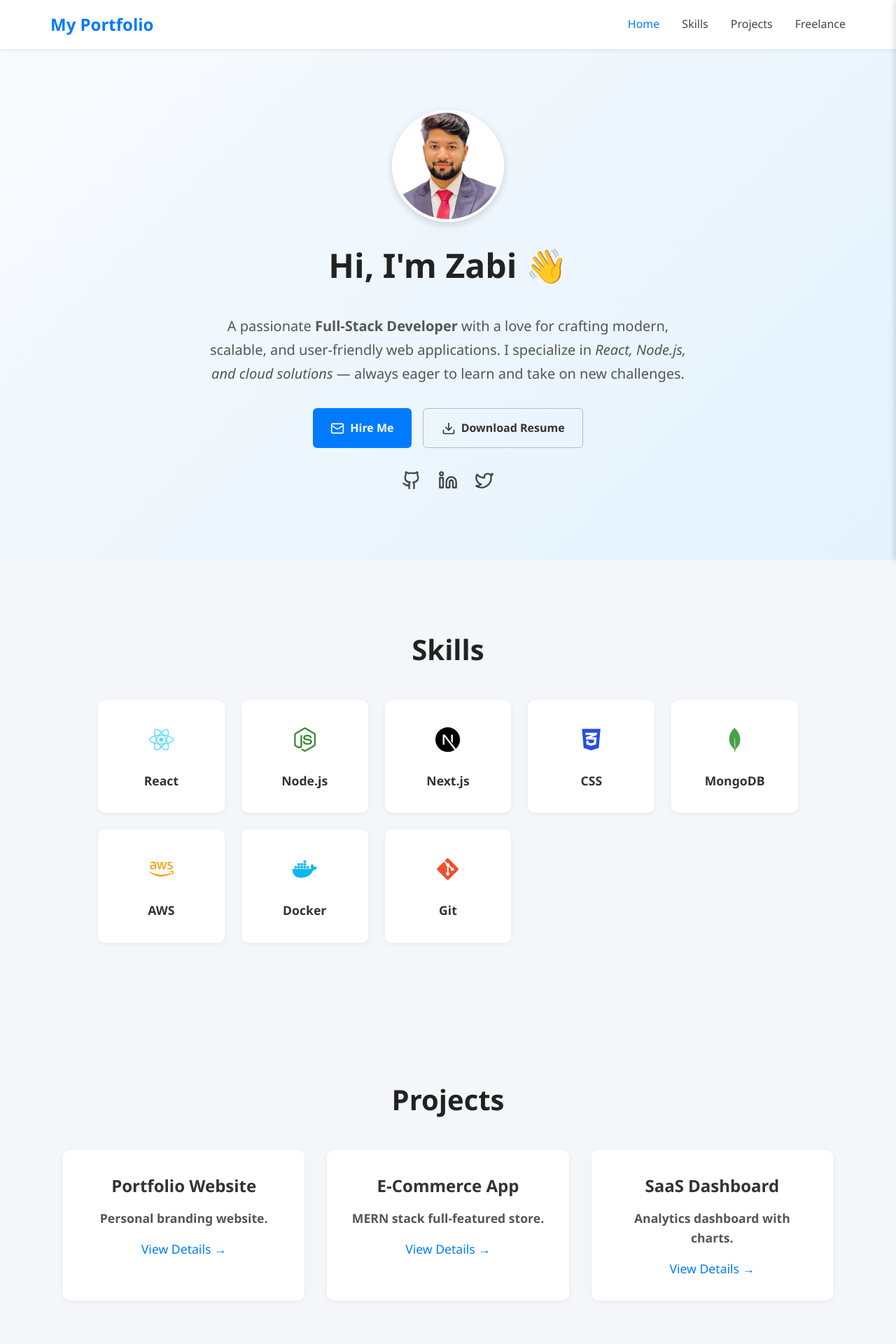
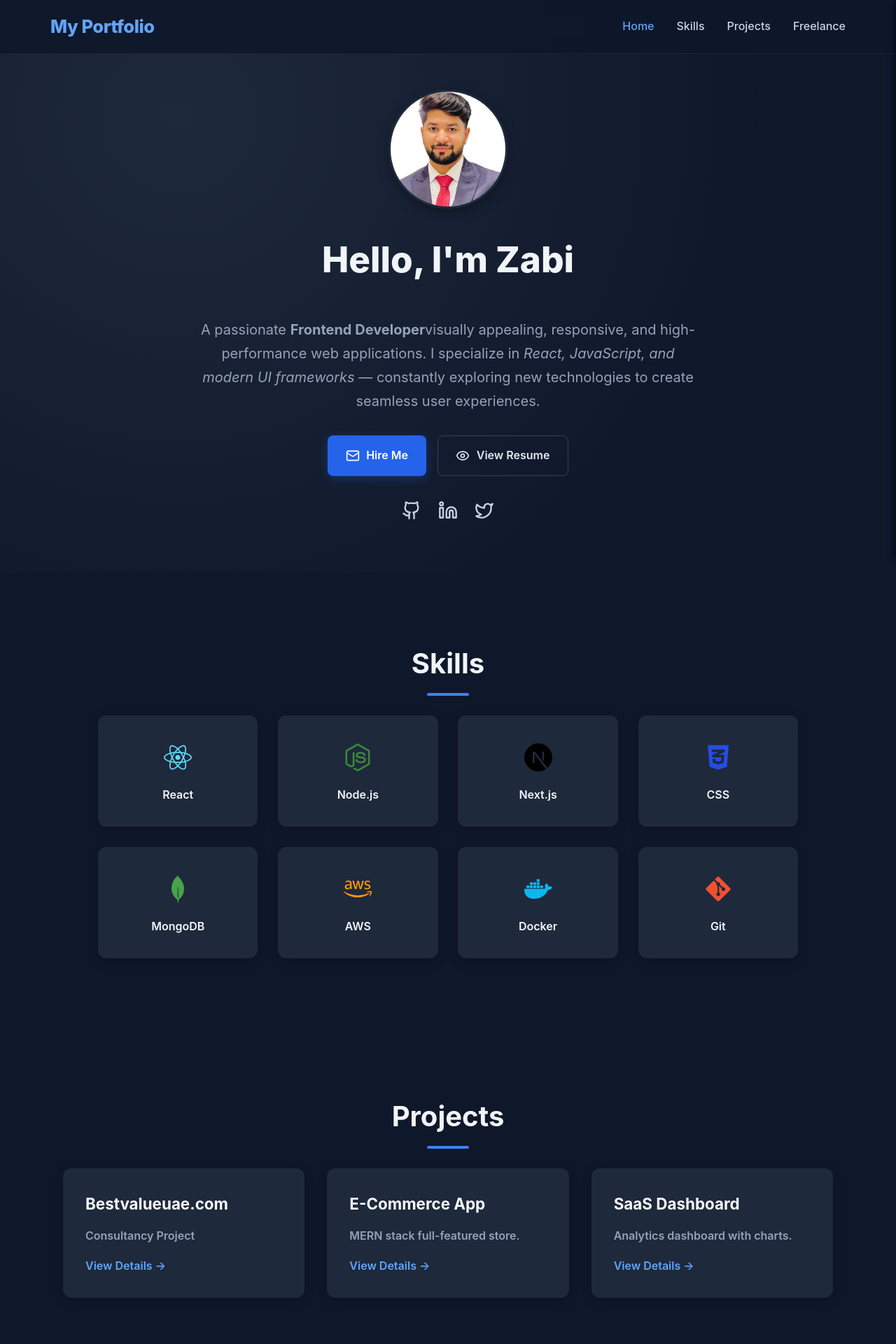
Before and after one commit to mdzabicode/My-Portfolio, a React (Vite) app: page / in a window 1280 px wide. Shown: the top 1920 px of the page at 70% size. Built offline with nearby package versions, Linux system fonts and the light colour scheme.

Commit message:
Added the links and stylings

```diff
--- a/src/Components/Freelance.jsx
+++ b/src/Components/Freelance.jsx
@@ -4,8 +4,17 @@ export default function Freelance() {
     <section id="freelance" className="section freelance">
       <h2>Freelance Work</h2>
       <p>
-        I collaborate with clients globally to build impactful solutions —
-        from business websites to scalable SaaS applications.
+       Frontend: Built with Next.js (React + TypeScript), styled using Tailwind CSS, with server-side rendering (SSR) for SEO and fast load times.
+
+Backend/API: Uses Next.js API Routes or serverless functions to handle form submissions and service requests.
+
+Database/CMS: Content managed through a Headless CMS (like Strapi/Sanity) or a database (MongoDB/PostgreSQL) via Prisma ORM.
+
+Integrations: Contact forms linked with SendGrid/Mailgun, Google Analytics for tracking, Yoast-style SEO setup with metadata.
+
+Deployment: Hosted on Vercel (ideal for Next.js) with automatic CI/CD and CDN for global performance.
+
+Why Next.js: Delivers fast, SEO-friendly, scalable, and maintainable architecture—perfect for a consultancy website needing visibility and reliability.
       </p>
     </section>
   );
--- a/src/Components/Hero.jsx
+++ b/src/Components/Hero.jsx
@@ -1,5 +1,5 @@
 import { motion } from "framer-motion";
-import { Mail, Download, Github, Linkedin, Twitter } from "lucide-react";
+import { Mail, Github, Linkedin, Twitter, Eye } from "lucide-react";
 import React from "react";
 
 export default function Hero() {
@@ -21,38 +21,37 @@ export default function Hero() {
         animate={{ opacity: 1, y: 0 }}
         transition={{ duration: 0.8 }}
       >
-        Hi, I'm Zabi 👋
+        Hello, I'm Zabi
       </motion.h2>
 
       {/* Brief Summary */}
       <p className="summary">
-        A passionate <strong>Full-Stack Developer</strong> with a love for
-        crafting modern, scalable, and user-friendly web applications.
-        I specialize in <em>React, Node.js, and cloud solutions</em> — always
-        eager to learn and take on new challenges.
-      </p>
-
+  A passionate <strong>Frontend Developer</strong>
+  visually appealing, responsive, and high-performance web applications.
+  I specialize in <em>React, JavaScript, and modern UI frameworks</em> —
+  constantly exploring new technologies to create seamless user experiences.
+</p>
       {/* Buttons */}
       <div className="hero-buttons">
         <a href="mailto:your-email@example.com" className="btn primary">
           <Mail size={20} /> Hire Me
         </a>
-        <a href="/resume.pdf" download className="btn secondary">
-          <Download size={20} /> Download Resume
+        <a href="https://www.dropbox.com/scl/fi/bwqgl7l4zktylfz4pc4vb/Rezume-3.pdf?rlkey=rk3ogugpqw8wnoobi1xgf5ziv&st=0xasvrc4&dl=0" download className="btn secondary">
+          <Eye size={20} /> View Resume
         </a>
       </div>
 
       {/* Social Media Links */}
       <div className="social-links">
         <a
-          href="https://github.com/yourusername"
+          href="https://github.com/mdzabicode"
           target="_blank"
           rel="noopener noreferrer"
         >
           <Github size={28} />
         </a>
         <a
-          href="https://www.linkedin.com/in/mohammed-zabi-khan-b21ab7228"
+          href="http://www.linkedin.com/in/mohammed-zabi-ullah-khan-b21ab7228"
           target="_blank"
           rel="noopener noreferrer"
         >
--- a/src/Components/Projects.jsx
+++ b/src/Components/Projects.jsx
@@ -1,7 +1,7 @@
 import React, { useState } from "react";
 
 const projects = [
-  { id: 1, title: "Portfolio Website", desc: "Personal branding website." },
+  { id: 1, title: "Bestvalueuae.com", desc: "Consultancy Project",href:"https://www.bestvalueuae.com/" },
   { id: 2, title: "E-Commerce App", desc: "MERN stack full-featured store." },
   { id: 3, title: "SaaS Dashboard", desc: "Analytics dashboard with charts." },
 ];
@@ -15,7 +15,7 @@ export default function Projects() {
           <div key={p.id} className="card">
             <h3>{p.title}</h3>
             <p>{p.desc}</p>
-            <a href="#">View Details →</a>
+            <a href={p.href}>View Details →</a>
           </div>
         ))}
       </div>
--- a/src/styles.css
+++ b/src/styles.css
@@ -10,10 +10,10 @@ html {
 }
 
 body {
-  font-family: "Segoe UI", Roboto, Arial, sans-serif;
-  background: #f4f6f9;
-  color: #333;
-  line-height: 1.6;
+  font-family: "Inter", "Segoe UI", Roboto, Arial, sans-serif;
+  background: #0f172a;
+  color: #e2e8f0;
+  line-height: 1.7;
 }
 
 .app {
@@ -26,10 +26,11 @@ body {
   position: fixed;
   top: 0;
   width: 100%;
-  background: #fff;
-  border-bottom: 1px solid #eaeaea;
-  box-shadow: 0 2px 4px rgba(0,0,0,0.05);
+  background: rgba(15, 23, 42, 0.85);
+  backdrop-filter: blur(12px);
+  border-bottom: 1px solid rgba(255, 255, 255, 0.05);
   z-index: 1000;
+  transition: background 0.3s ease;
 }
 
 .navbar .container {
@@ -42,9 +43,10 @@ body {
 }
 
 .logo {
-  font-size: 1.5rem;
-  font-weight: 700;
-  color: #007bff;
+  font-size: 1.6rem;
+  font-weight: 800;
+  color: #60a5fa;
+  letter-spacing: -0.5px;
 }
 
 .nav-links {
@@ -55,14 +57,30 @@ body {
 
 .nav-links a {
   text-decoration: none;
-  color: #444;
+  color: #cbd5e1;
   font-weight: 500;
-  transition: color 0.2s ease;
+  position: relative;
+  transition: color 0.3s ease;
 }
 
 .nav-links a:hover,
 .nav-links a.active {
-  color: #007bff;
+  color: #60a5fa;
+}
+
+.nav-links a::after {
+  content: "";
+  position: absolute;
+  bottom: -6px;
+  left: 0;
+  width: 0;
+  height: 2px;
+  background: #60a5fa;
+  transition: width 0.3s ease;
+}
+
+.nav-links a:hover::after {
+  width: 100%;
 }
 
 /* ---------------- HERO ---------------- */
@@ -74,21 +92,21 @@ body {
   align-items: center;
   justify-content: center;
   text-align: center;
-  background: linear-gradient(135deg, #f9fbfd, #e3f2fd);
+  background: radial-gradient(circle at 20% 20%, #1e293b 0%, #0f172a 70%);
 }
 
 .hero h2 {
-  font-size: 3rem;
+  font-size: 3.2rem;
+  font-weight: 800;
+  color: #f1f5f9;
   margin-bottom: 1rem;
-  font-weight: 800;
-  color: #222;
 }
 
 .hero p {
   font-size: 1.25rem;
-  max-width: 700px;
+  max-width: 720px;
+  color: #94a3b8;
   margin-bottom: 2rem;
-  color: #555;
 }
 
 .hero-buttons {
@@ -101,72 +119,81 @@ body {
 .btn {
   display: flex;
   align-items: center;
-  gap: 0.5rem;
+  gap: 0.6rem;
   padding: 0.9rem 1.6rem;
-  border-radius: 6px;
-  text-decoration: none;
+  border-radius: 8px;
   font-weight: 600;
   font-size: 1rem;
+  text-decoration: none;
   cursor: pointer;
-  transition: all 0.2s ease-in-out;
+  transition: all 0.3s ease;
 }
 
 .btn.primary {
-  background: #007bff;
+  background: #2563eb;
   color: white;
   border: none;
+  box-shadow: 0 4px 14px rgba(37, 99, 235, 0.3);
 }
 
 .btn.primary:hover {
-  background: #0056b3;
+  background: #1e40af;
+  transform: translateY(-3px);
 }
 
 .btn.secondary {
+  border: 1px solid #334155;
   background: transparent;
-  border: 1px solid #bbb;
-  color: #333;
+  color: #e2e8f0;
 }
 
 .btn.secondary:hover {
-  background: #f1f1f1;
+  background: rgba(255,255,255,0.05);
+  border-color: #475569;
 }
+
 /* Profile Image */
 .profile-img {
-  width: 160px;
-  height: 160px;
+  width: 170px;
+  height: 170px;
   border-radius: 50%;
   object-fit: cover;
-  margin-bottom: 1.5rem;
-  box-shadow: 0 4px 12px rgba(0,0,0,0.15);
-  border: 4px solid #fff;
+  margin-bottom: 1.8rem;
+  box-shadow: 0 6px 18px rgba(0,0,0,0.3);
+  border: 3px solid #1e293b;
+  transition: transform 0.3s ease;
+}
+
+.profile-img:hover {
+  transform: scale(1.05);
 }
 
 /* Summary */
 .summary {
-  font-size: 1.1rem;
-  max-width: 700px;
-  margin: 1rem auto 2rem;
-  color: #444;
-  line-height: 1.7;
+  font-size: 1.15rem;
+  max-width: 750px;
+  margin: 1.5rem auto 2rem;
+  color: #94a3b8;
 }
 
 /* Social Links */
 .social-links {
-  margin-top: 2rem;
+  margin-top: 2.2rem;
   display: flex;
   gap: 1.5rem;
   justify-content: center;
 }
 
 .social-links a {
-  color: #444;
-  transition: color 0.3s ease;
+  color: #cbd5e1;
+  font-size: 1.4rem;
+  transition: all 0.3s ease;
 }
 
 .social-links a:hover {
-  color: #007bff;
+  color: #60a5fa;
+  transform: translateY(-3px);
 }
-
 
 /* ---------------- SECTIONS ---------------- */
 .section {
@@ -177,70 +204,80 @@ body {
 .section h2 {
   font-size: 2.5rem;
   margin-bottom: 2.5rem;
-  color: #222;
+  color: #f1f5f9;
+  position: relative;
+}
+
+.section h2::after {
+  content: "";
+  position: absolute;
+  bottom: -12px;
+  left: 50%;
+  transform: translateX(-50%);
+  width: 60px;
+  height: 4px;
+  border-radius: 4px;
+  background: #3b82f6;
 }
 
 /* Skills Grid */
 .skills .grid {
   display: grid;
-  grid-template-columns: repeat(auto-fit, minmax(160px, 1fr));
-  gap: 1.5rem;
+  grid-template-columns: repeat(auto-fit, minmax(180px, 1fr));
+  gap: 1.8rem;
   max-width: 1000px;
   margin: auto;
 }
 
 .card {
-  background: white;
+  background: #1e293b;
   padding: 2rem;
-  border-radius: 10px;
+  border-radius: 12px;
   font-weight: 600;
-  font-size: 1.1rem;
-  box-shadow: 0 2px 8px rgba(0,0,0,0.05);
-  transition: transform 0.2s ease, box-shadow 0.2s ease;
+  color: #f1f5f9;
+  box-shadow: 0 4px 16px rgba(0,0,0,0.2);
+  transition: transform 0.3s ease, box-shadow 0.3s ease;
 }
 
 .card:hover {
   transform: translateY(-6px);
-  box-shadow: 0 6px 16px rgba(0,0,0,0.12);
-}
-
-.skill-card {
-  display: flex;
-  flex-direction: column;
-  align-items: center;
-  gap: 0.8rem;
-  font-size: 1.1rem;
-  font-weight: 600;
+  box-shadow: 0 8px 20px rgba(0,0,0,0.35);
 }
 
 .skill-card .icon {
-  font-size: 2.2rem;
+  font-size: 2.5rem;
+  color: #60a5fa;
 }
 
-
-/* Projects Grid */
+/* Projects */
 .projects .grid {
   display: grid;
-  grid-template-columns: repeat(auto-fit, minmax(280px, 1fr));
+  grid-template-columns: repeat(auto-fit, minmax(320px, 1fr));
   gap: 2rem;
   max-width: 1100px;
   margin: auto;
 }
 
+.projects .card {
+  background: #1e293b;
+  text-align: left;
+}
+
 .projects .card h3 {
-  font-size: 1.5rem;
+  font-size: 1.4rem;
+  color: #f8fafc;
   margin-bottom: 0.8rem;
 }
 
 .projects .card p {
-  color: #555;
+  color: #94a3b8;
   margin-bottom: 1rem;
 }
 
 .projects .card a {
-  color: #007bff;
+  color: #60a5fa;
   text-decoration: none;
-  font-weight: 500;
+  font-weight: 600;
 }
 
 .projects .card a:hover {
@@ -252,23 +289,15 @@ body {
   max-width: 800px;
   margin: auto;
   font-size: 1.2rem;
-  color: #444;
+  color: #cbd5e1;
   line-height: 1.8;
 }
 
 /* ---------------- FOOTER ---------------- */
 .footer {
-  background: #111;
-  color: #aaa;
-  padding: 1.5rem;
-  text-align: center;
-  font-size: 0.95rem;
-}
-/* Footer */
-.footer {
-  background: #111;
-  color: #aaa;
-  padding: 1.8rem;
+  background: #020617;
+  color: #94a3b8;
+  padding: 2rem 1rem;
   text-align: center;
   font-size: 0.95rem;
 }
@@ -284,76 +313,31 @@ body {
 }
 
 .footer-socials a {
-  color: #aaa;
+  color: #94a3b8;
   transition: color 0.3s ease;
 }
 
 .footer-socials a:hover {
-  color: #007bff;
+  color: #60a5fa;
 }
 
-/* Navbar Base */
-.navbar {
-  position: fixed;
-  top: 0;
-  width: 100%;
-  background: #fff;
-  border-bottom: 1px solid #eaeaea;
-  box-shadow: 0 2px 4px rgba(0,0,0,0.05);
-  z-index: 1000;
-}
-
-.navbar .container {
-  max-width: 1200px;
-  margin: auto;
-  display: flex;
-  justify-content: space-between;
-  align-items: center;
-  padding: 1rem 2rem;
-}
-
-.logo {
-  font-size: 1.5rem;
-  font-weight: 700;
-  color: #007bff;
-}
-
-/* Desktop Nav */
-.nav-links {
-  list-style: none;
-  display: flex;
-  gap: 2rem;
-}
-
-.nav-links a {
-  text-decoration: none;
-  color: #444;
-  font-weight: 500;
-  transition: color 0.2s ease;
-}
-
-.nav-links a:hover,
-.nav-links a.active {
-  color: #007bff;
-}
-
-/* Mobile Button */
+/* ---------------- RESPONSIVE ---------------- */
 .menu-btn {
   display: none;
   background: none;
   border: none;
   cursor: pointer;
+  color: #e2e8f0;
 }
 
-/* Side Menu (Mobile) */
 .side-menu {
   position: fixed;
   top: 0;
-  right: -260px; /* hidden by default */
+  right: -260px;
   width: 260px;
   height: 100vh;
-  background: #fff;
-  box-shadow: -2px 0 8px rgba(0,0,0,0.15);
+  background: #1e293b;
+  box-shadow: -2px 0 8px rgba(0,0,0,0.5);
   transition: right 0.3s ease;
   padding-top: 5rem;
   z-index: 2000;
@@ -365,34 +349,41 @@ body {
 
 .side-menu ul {
   list-style: none;
-  padding: 0;
-  margin: 0;
+  padding-left: 2rem;
   display: flex;
   flex-direction: column;
   gap: 1.5rem;
-  padding-left: 2rem;
 }
 
 .side-menu a {
   text-decoration: none;
   font-size: 1.2rem;
-  color: #333;
-  transition: color 0.2s ease;
+  color: #e2e8f0;
+  transition: color 0.3s ease;
 }
 
-.side-menu a:hover,
-.side-menu a.active {
-  color: #007bff;
+.side-menu a:hover {
+  color: #60a5fa;
 }
 
-/* Responsive */
 @media (max-width: 768px) {
   .nav-links {
-    display: none; /* hide desktop nav */
+    display: none;
   }
 
   .menu-btn {
-    display: block; /* show hamburger */
-    color: #333;
+    display: block;
+  }
+
+  .hero h2 {
+    font-size: 2.3rem;
+  }
+
+  .section h2 {
+    font-size: 2rem;
+  }
+
+  .card {
+    padding: 1.5rem;
   }
 }
```
